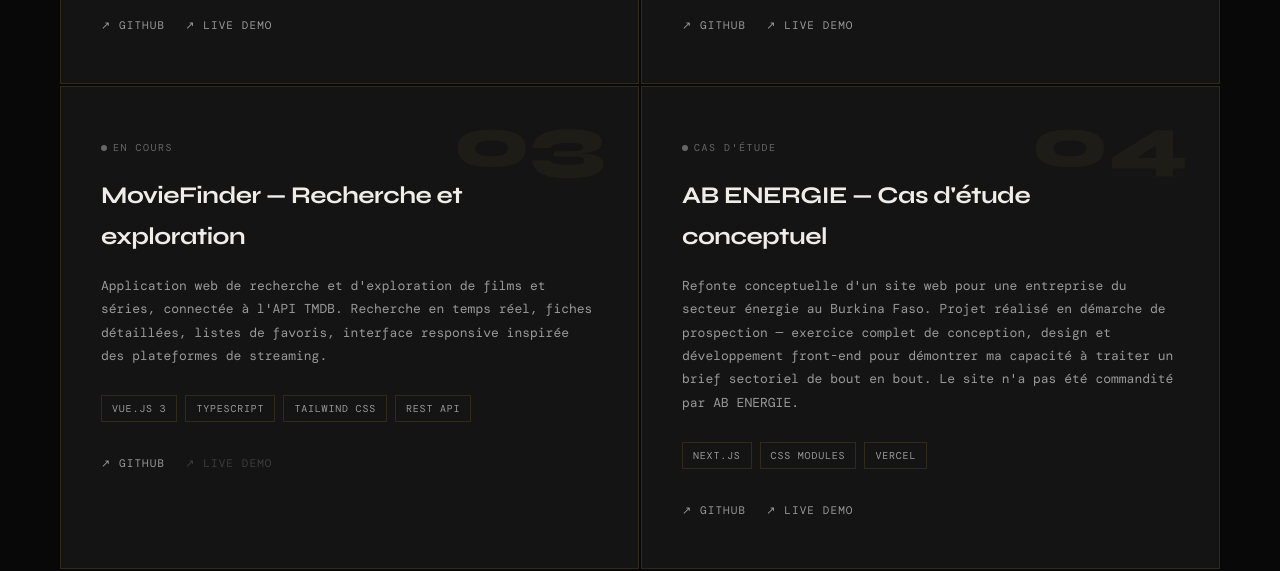
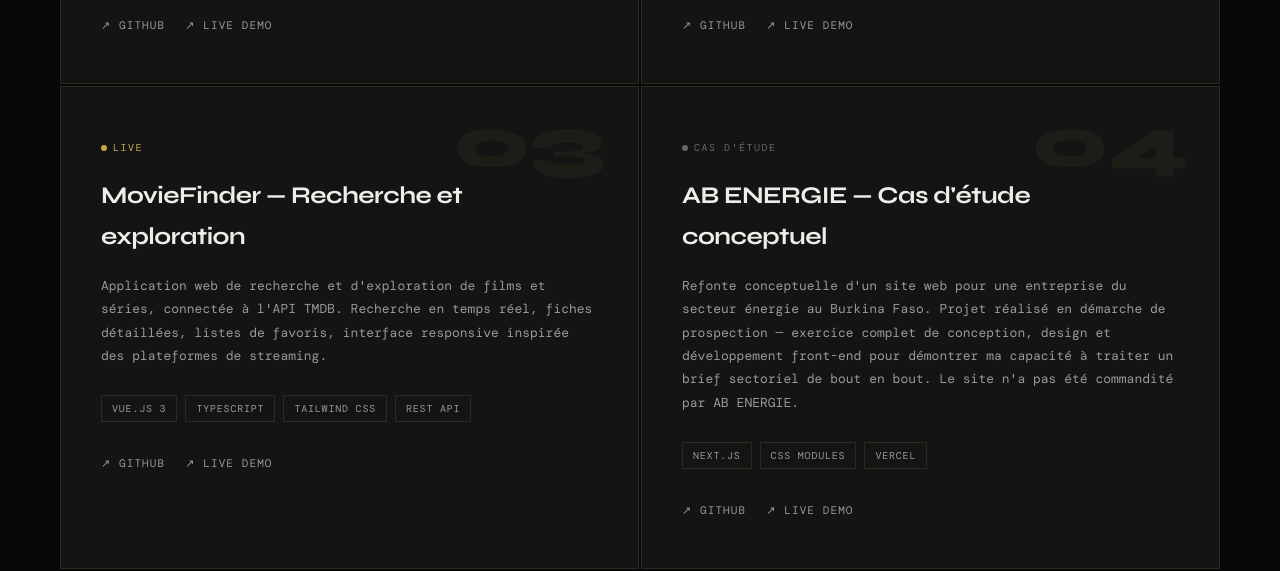
Before and after one commit to carlos-ky/portfolio, a Next.js app: page / in a window 1280 px wide. Shown: the part 3140-3711 px from the top of the page. Built offline with nearby package versions, Linux system fonts and the light colour scheme; a web font is replaced by a local one.

Commit message:
Latest Portfolio Element Updated and in live !

```diff
--- a/components/Projects.js
+++ b/components/Projects.js
@@ -23,13 +23,13 @@ const projects = [
   },
   {
     num: '03',
-    status: 'En cours',
-    live: false,
+    status: 'Live',
+    live: true,
     title: 'MovieFinder — Recherche et exploration',
     desc: 'Application web de recherche et d\'exploration de films et séries, connectée à l\'API TMDB. Recherche en temps réel, fiches détaillées, listes de favoris, interface responsive inspirée des plateformes de streaming.',
     stack: ['Vue.js 3', 'TypeScript', 'Tailwind CSS', 'REST API'],
-    github: 'https://github.com/carlos-ky',
-    demo: null
+    github: 'https://github.com/carlos-ky/moviefinder',
+    demo: 'https://moviefinder-orpin.vercel.app/'
   },
   {
     num: '04',
```
